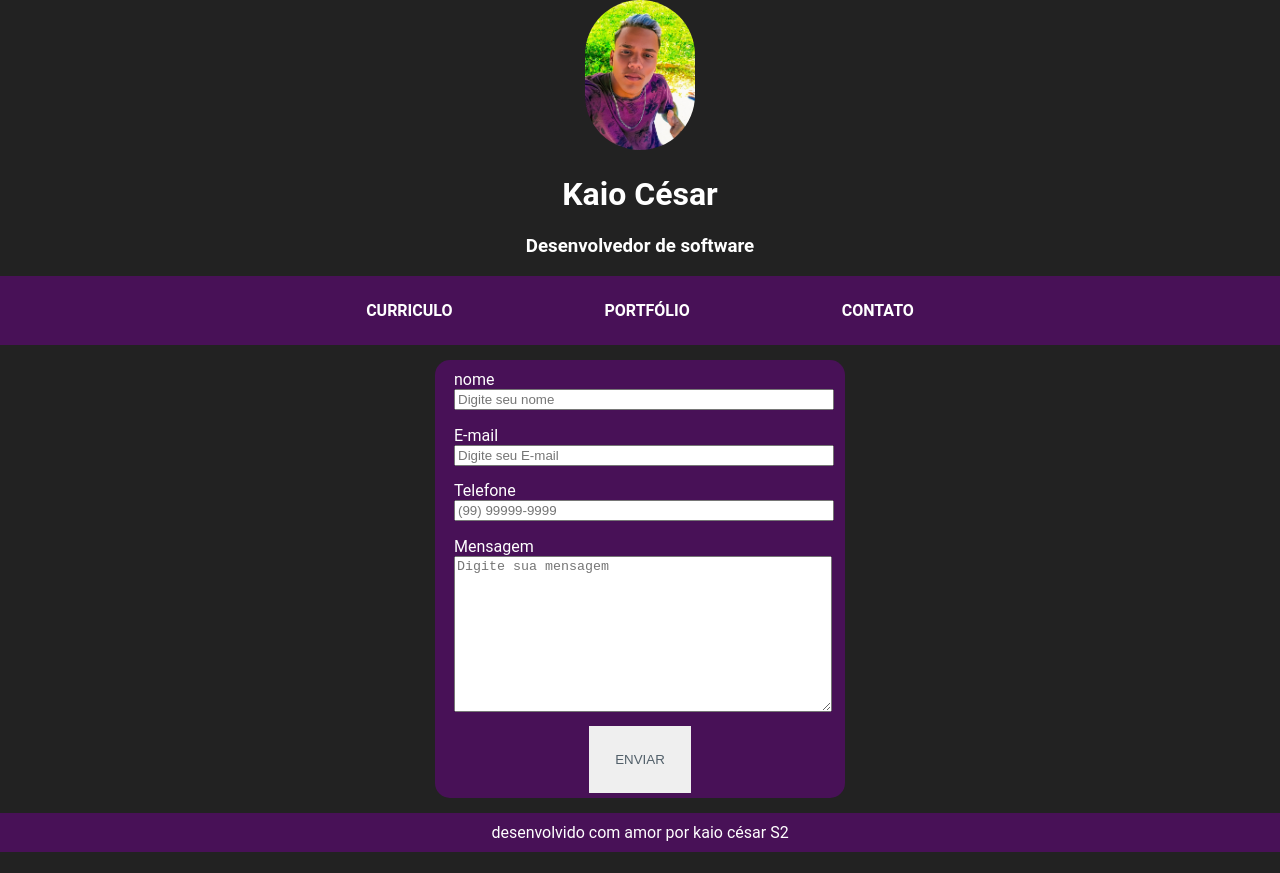
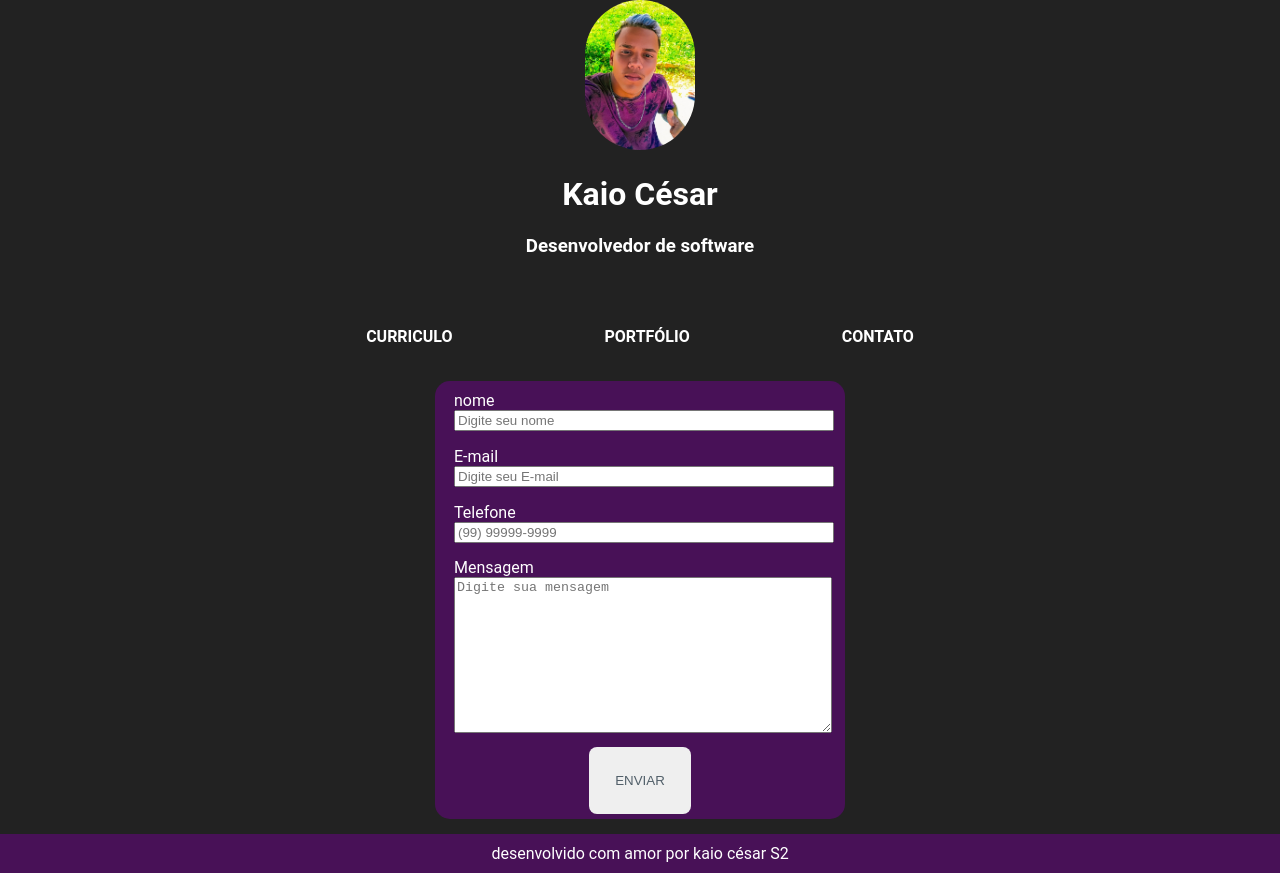
Before and after one commit to kaio000787/meu-app, a React (Vite) app: page /Contato in a window 1280 px wide. Before the commit the page ends 852 px from the top, so only its background shows below. Built offline with nearby package versions, Linux system fonts and the light colour scheme.

Commit message:
On branch main

```diff
--- a/src/App.css
+++ b/src/App.css
@@ -8,12 +8,13 @@ body {
   border: 0;
   color: #515f69;
   padding: 26px;
+  border-radius: 8px;
 }
 
 .button:hover {
   cursor: pointer;
   color: #ffffff;
-  background-color: rgb(34, 34, 34);
+  background-color: #481157;
 }
 
 .invalid {
--- a/src/componentes/BarraNavegacao/BarraNavegacao.css
+++ b/src/componentes/BarraNavegacao/BarraNavegacao.css
@@ -1,11 +1,12 @@
 nav {
-  background-color: #481157;
+ /* background-color: #481157;*/
   text-align: center;
+  margin-top: 50px;
 }
 
 nav ul {
   margin: 0;
-  padding: 25px;
+  padding: 20px;
 }
 
 nav ul li {
```
